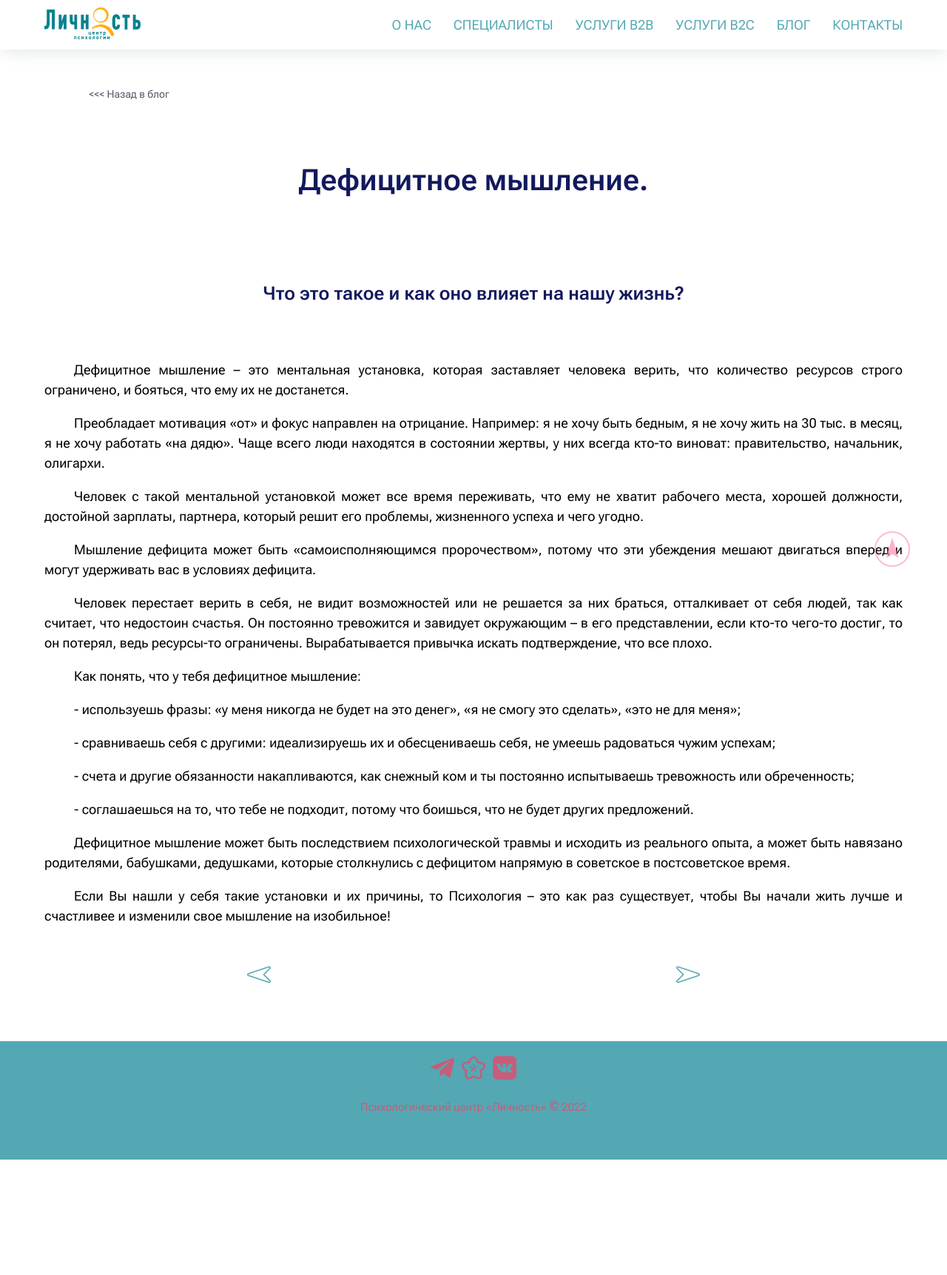
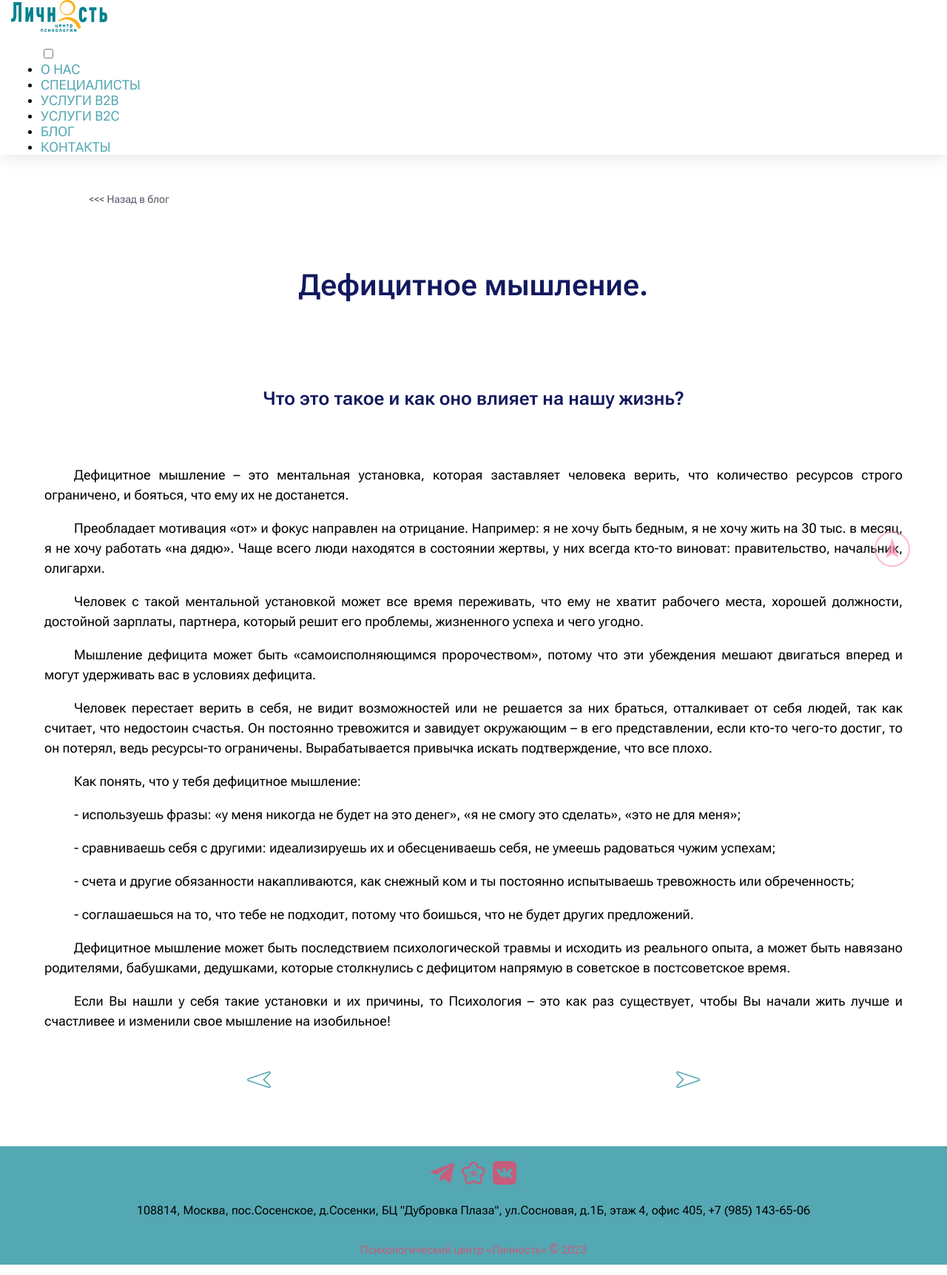
Before and after one commit to Anna-0212/lichnost, a plain HTML site: page articleDeficit.html in a window 1280 px wide. Shown: the whole page at 74% size. Before the commit the page ends 1567 px from the top, so only its background shows below. Drawn offline with Linux system fonts and the light colour scheme.

Commit message:
Update articleDeficit.html

```diff
--- a/articleDeficit.html
+++ b/articleDeficit.html
@@ -13,22 +13,22 @@
 </head>
 <body>
 
-<header class="header open">
-    <div class="container header_container">
+<header class="header">
+        <!-- <div class="container header_container"> -->
+    <div>
 
-        <!-- кнопка бургера -->
-        <button class="header__burger-btn" id="burger">
-            <span></span><span></span><span></span>
-        </button>
-
-        <!-- лого -->
+    <nav class="navbar">
+        <!-- LOGO -->
         <a href="index.html" class="logo">
             <img class="logo_img" href="index.html" src="images/lichnost.png" alt="Lichnost" >
         </a>
 
-        <!-- меню -->
-        <nav class="menu">
-            <ul class="menu_list">
+        <!-- menu  -->
+        <ul class="nav-links">
+            <!-- button burger  -->
+            <input type="checkbox" id="checkbox_toggle" />
+            <label for="checkbox_toggle" class="hamburger"><span class="hamburger-line"></span></label>
+            <div class="menu">
                 <li class="menu_item">
                     <a class="menu_link" href="we.html" >О нас</a>
                 </li>
@@ -47,8 +47,9 @@
                 <li class="menu_item">
                     <a class="menu_link" href="contacts.html" > Контакты</a>
                 </li>
-            </ul>
-        </nav>
+            </div>
+        </ul>
+    </nav>
     </div>
 </header>
 
@@ -134,8 +135,11 @@
                 <img class="socialMedia" src="images/footer/vk.png" alt="VK">
             </a>
         </div>
+        <div class="container-address-footer">
+            <p class="address-footer">108814, Москва, пос.Сосенское, д.Сосенки, БЦ "Дубровка Плаза", ул.Сосновая, д.1Б, этаж 4, офис 405, +7 (985) 143-65-06</p>
+        </div>
         <div class="container-copyright">
-            <p class="copyright"> Психологический центр «Личность»<img class="copy-logo" src="images/footer/copyright.png" alt="copyright">2022 </p>
+            <p class="copyright"> Психологический центр «Личность»<img class="copy-logo" src="images/footer/copyright.png" alt="copyright">2023 </p>
         </div>
     </div>
 </footer>
@@ -147,12 +151,7 @@
     </a>
 </section>
 
+    <script defer src="script.js"></script>
 
-    <!-- <script src="https://ajax.googleapis.com/ajax/libs/jquery/2.1.3/jquery.min.js"></script>
-
-    <script src="https://cdnjs.cloudflare.com/ajax/libs/gsap/3.11.3/gsap.min.js"></script>
-    <script src="https://cdnjs.cloudflare.com/ajax/libs/gsap/3.11.3/TextPlugin.min.js"></script> -->
-
-    <script defer src="script.js"></script>
 </body>
 </html>
```
